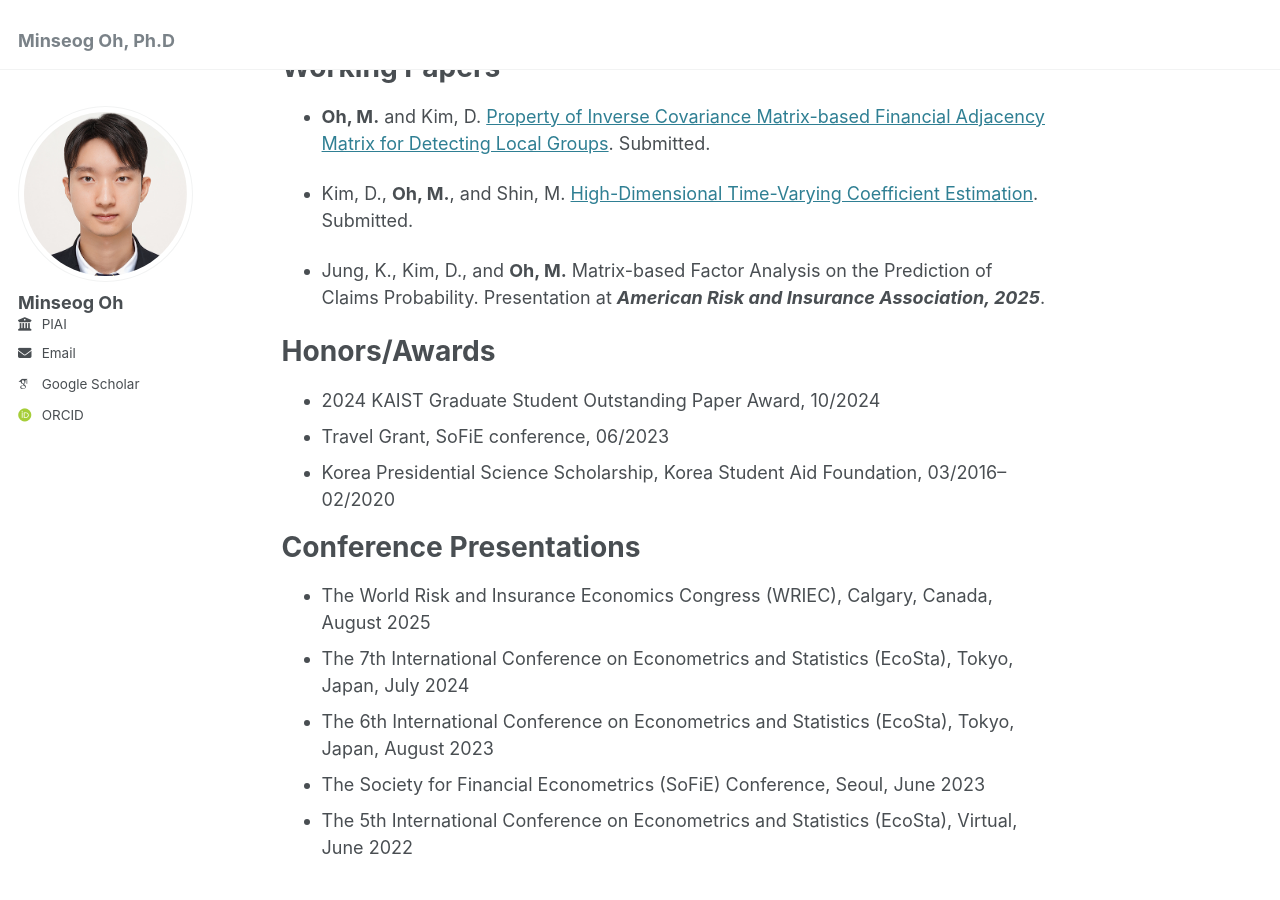
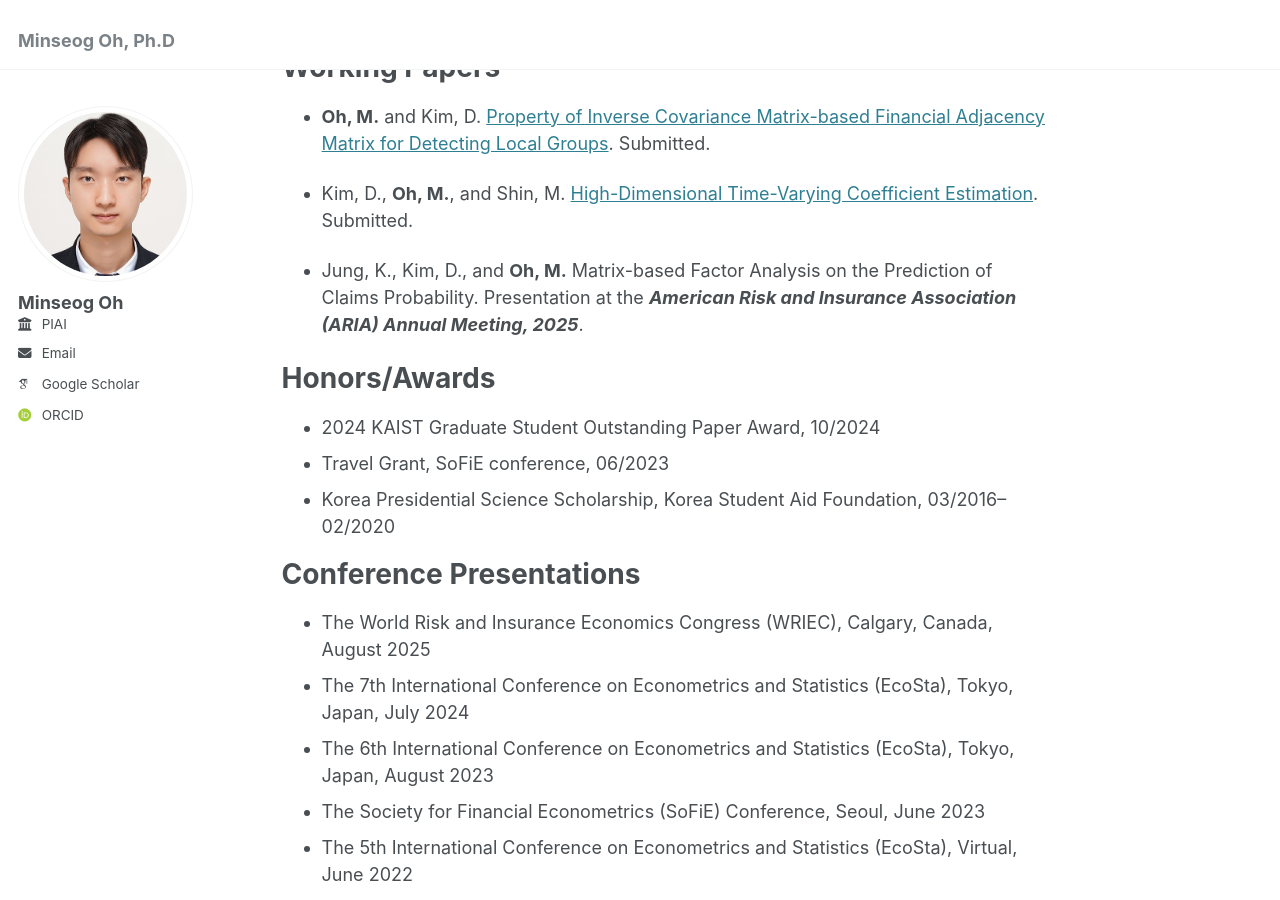
Before and after one commit to MinSOh/minsoh.github.io, a Jekyll site: the page built from _pages/about.md, in a window 1280 px wide and 900 px high, scrolled down 1095 px. Built offline with Jekyll 4.4.1, drawn with Linux system fonts in a browser that asks for light colours; some web fonts are replaced.

Commit message:
Update about.md

```diff
--- a/_pages/about.md
+++ b/_pages/about.md
@@ -45,7 +45,7 @@
 
 - Kim, D., __Oh, M.__, and Shin, M. [High-Dimensional Time-Varying Coefficient Estimation](https://arxiv.org/abs/2202.08419). Submitted.
 
-- Jung, K., Kim, D., and __Oh, M.__ Matrix-based Factor Analysis on the Prediction of Claims Probability. Presentation at ___American Risk and Insurance Association, 2025___.
+- Jung, K., Kim, D., and __Oh, M.__ Matrix-based Factor Analysis on the Prediction of Claims Probability. Presentation at the ___American Risk and Insurance Association (ARIA) Annual Meeting, 2025___.
 
 Honors/Awards
 ======
```
